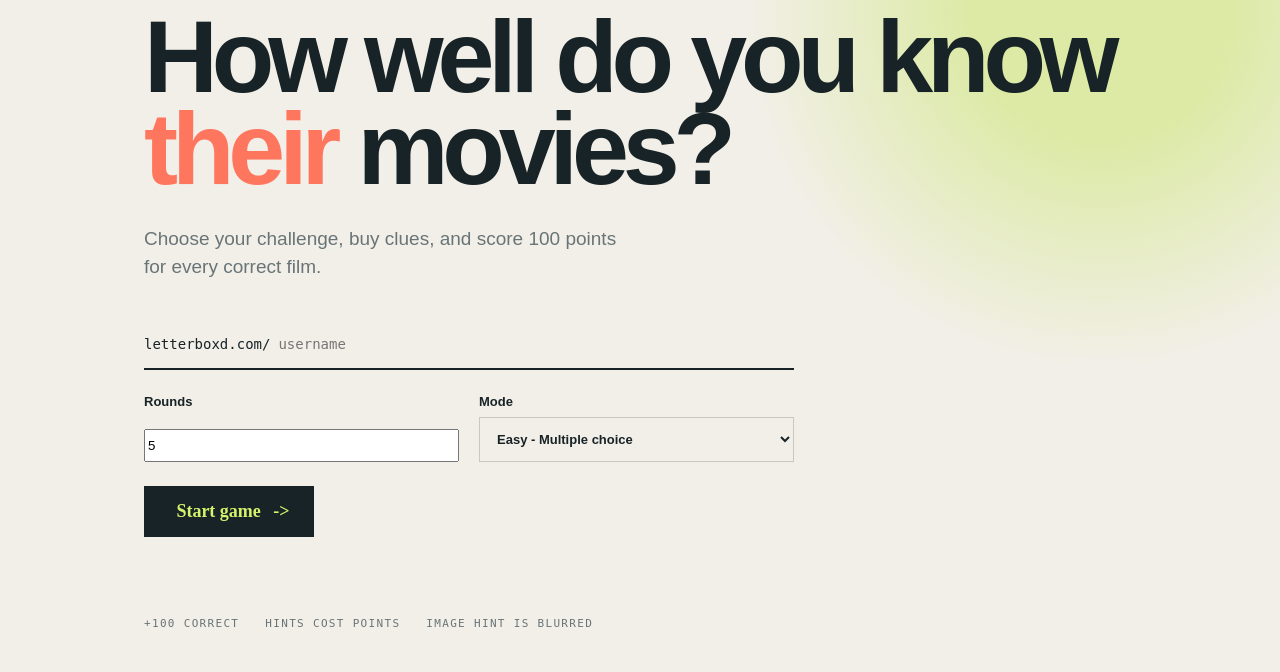
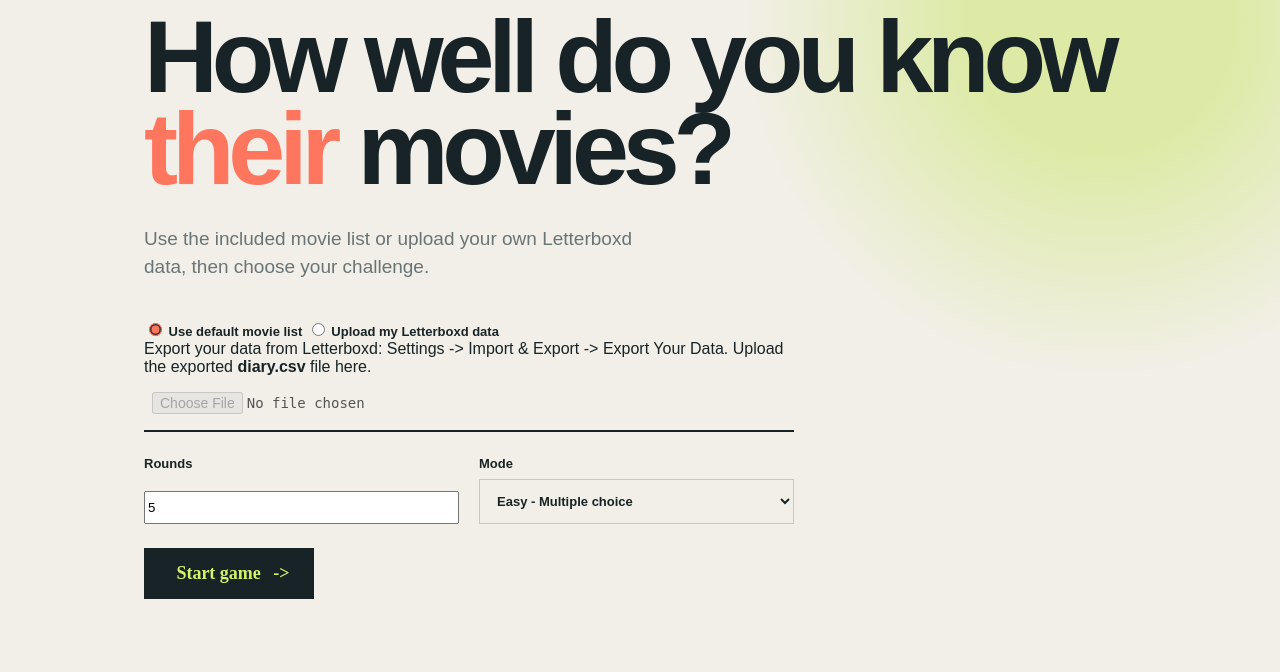
Before and after one commit to TzurSofferTracking/GuessTheMovie, a Flask app: page / in a window 1280 px wide. Shown: the part 148-820 px from the top of the page. Before the commit the page ends 775 px from the top, so only its background shows below. Run offline with Flask 3, Linux system fonts and the light colour scheme; parts of the project's set-up code (start-up, migrations or seed data) failed here and were passed over.

Commit message:
link to frontend

```diff
--- a/backend.py
+++ b/backend.py
@@ -199,9 +199,8 @@ class LetterboxdDownloadedData(Template):
             if year:
                 key = title + year
                 movie = self.database.get(key)
-                movie["userRating"] = row.get("Rating") or None
-
                 if movie:
+                    movie["userRating"] = row.get("Rating") or None
                     movies[key] = movie
         return movies
 
@@ -213,8 +212,7 @@ class LetterboxdDownloadedData(Template):
 
         key = random.choice(list(movies.keys()))
         movie = movies[key].copy()
-        movie["userRating"] = None  # Reset user rating for the random movie
-        return
+        return movie
 
     def getAllUserMovieNames(self, exportedJournal):
         movies = self._loadExportedMovies(exportedJournal)
--- a/frontend.py
+++ b/frontend.py
@@ -29,7 +29,7 @@ app.config.update(
     SESSION_COOKIE_SECURE=os.environ.get("FLASK_COOKIE_SECURE", "0") == "1",
     SESSION_COOKIE_HTTPONLY=True,
     SESSION_COOKIE_SAMESITE="Lax",
-    MAX_CONTENT_LENGTH=16 * 1024,
+    MAX_CONTENT_LENGTH=10 * 1024 * 1024,
 )
 os.makedirs(app.config["SESSION_FILE_DIR"], exist_ok=True)
 Session(app)
@@ -64,6 +64,7 @@ def addSecurityHeaders(response):
 
 
 scraper = LetterboxdDownloadedData()
+DEFAULT_DATA_FILE = os.path.join(os.path.dirname(__file__), "db", "defaultData.csv")
 ROUND_COUNT = 5
 HINT_COSTS = {
     "image": 25,
@@ -140,7 +141,8 @@ def makeChoices(movie, movieNames):
 @limiter.limit("10 per minute")
 def home():
     if request.method == "POST":
-        username = request.form.get("username", "").strip().strip("/")
+        data_source = request.form.get("data_source", "default")
+        data_file = request.files.get("custom_data")
         mode = request.form.get("mode", "easy")
         try:
             round_count = int(request.form.get("round_count", ROUND_COUNT))
@@ -149,18 +151,24 @@ def home():
         if mode not in ("easy", "hard") or not 1 <= round_count <= 50:
             flash("Choose valid game settings.", "error")
             return render_template("home.html")
-        if not re.fullmatch(r"[A-Za-z0-9_-]{1,40}", username):
-            flash("Enter a valid Letterboxd username.", "error")
+        if data_source not in ("default", "custom"):
+            flash("Choose a valid data source.", "error")
+            return render_template("home.html")
+        if data_source == "custom" and (not data_file or not data_file.filename.lower().endswith(".csv")):
+            flash("Upload a CSV file exported from Letterboxd.", "error")
             return render_template("home.html")
         try:
-            movies = scraper.getAllUserMovieNames(username)
+            selected_source = data_file if data_source == "custom" else DEFAULT_DATA_FILE
+            loaded_movies = scraper._loadExportedMovies(selected_source)
+            movies = list(loaded_movies.values())
             if len(movies) < 4:
-                raise ValueError("This profile does not have enough films for a game.")
+                raise ValueError("The selected data does not contain at least four matching movies.")
             session.clear()
             session.update(
                 {
-                    "username": username,
-                    "movieNames": movies,
+                    "username": "Custom Letterboxd data" if data_source == "custom" else "Default movie list",
+                    "movieData": movies,
+                    "movieNames": [movie["title"] for movie in movies],
                     "roundNumber": 0,
                     "roundCount": round_count,
                     "mode": mode,
@@ -169,8 +177,8 @@ def home():
             )
             return redirect(url_for("next_round"))
         except Exception as error:
-            app.logger.exception("Could not load Letterboxd profile")
-            flash(f"Could not load that profile: {error}", "error")
+            app.logger.exception("Could not load movie data")
+            flash(f"Could not load that movie data: {error}", "error")
     return render_template("home.html")
 
 
@@ -182,7 +190,7 @@ def next_round():
     if session.get("roundNumber", 0) >= session.get("roundCount", ROUND_COUNT):
         return redirect(url_for("results"))
     try:
-        movie = scraper.loadRandomMovie(session["username"])
+        movie = random.choice(session["movieData"]).copy()
         session["roundNumber"] = session.get("roundNumber", 0) + 1
         session["round"] = {
             "movie": movie,
--- a/templates/home.html
+++ b/templates/home.html
@@ -10,16 +10,22 @@
 <main class="shell intro">
     <p class="eyebrow">LETTERBOXD MEMORY GAME</p>
     <h1>How well do you know <em>their</em> movies?</h1>
-    <p class="lede">Choose your challenge, buy clues, and score 100 points for every correct film.</p>
+    <p class="lede">Use the included movie list or upload your own Letterboxd data, then choose your challenge.</p>
     {% with messages = get_flashed_messages(with_categories=true) %}
         {% for category, message in messages %}<p class="alert {{ category }}">{{ message }}</p>{% endfor %}
     {% endwith %}
-    <form method="post" class="settings-form" id="start-form">
+    <form method="post" class="settings-form" id="start-form" enctype="multipart/form-data">
         <input type="hidden" name="csrf_token" value="{{ csrf_token }}">
-        <input type="hidden" name="source" value="user">
-        <div class="input-row username-row">
-            <span>letterboxd.com/</span>
-            <input id="username" name="username" placeholder="username" required>
+        <div class="data-source">
+            <label><input type="radio" name="data_source" value="default" checked> Use default movie list</label>
+            <label><input type="radio" name="data_source" value="custom"> Upload my Letterboxd data</label>
+        </div>
+        <div class="upload-help">
+            Export your data from Letterboxd: Settings -> Import &amp; Export -> Export Your Data.
+            Upload the exported <strong>diary.csv</strong> file here.
+        </div>
+        <div class="input-row upload-row">
+            <input id="custom_data" name="custom_data" type="file" accept=".csv,text/csv">
         </div>
         <div class="settings-grid">
             <label for="round_count">Rounds
@@ -42,6 +48,15 @@
         button.disabled = true;
         button.classList.add('loading');
     });
+    const sourceInputs = document.querySelectorAll('input[name="data_source"]');
+    const uploadInput = document.getElementById('custom_data');
+    const updateUpload = () => {
+        const custom = document.querySelector('input[name="data_source"]:checked').value === 'custom';
+        uploadInput.disabled = !custom;
+        uploadInput.required = custom;
+    };
+    sourceInputs.forEach((input) => input.addEventListener('change', updateUpload));
+    updateUpload();
 </script>
 </body>
 </html>
```
